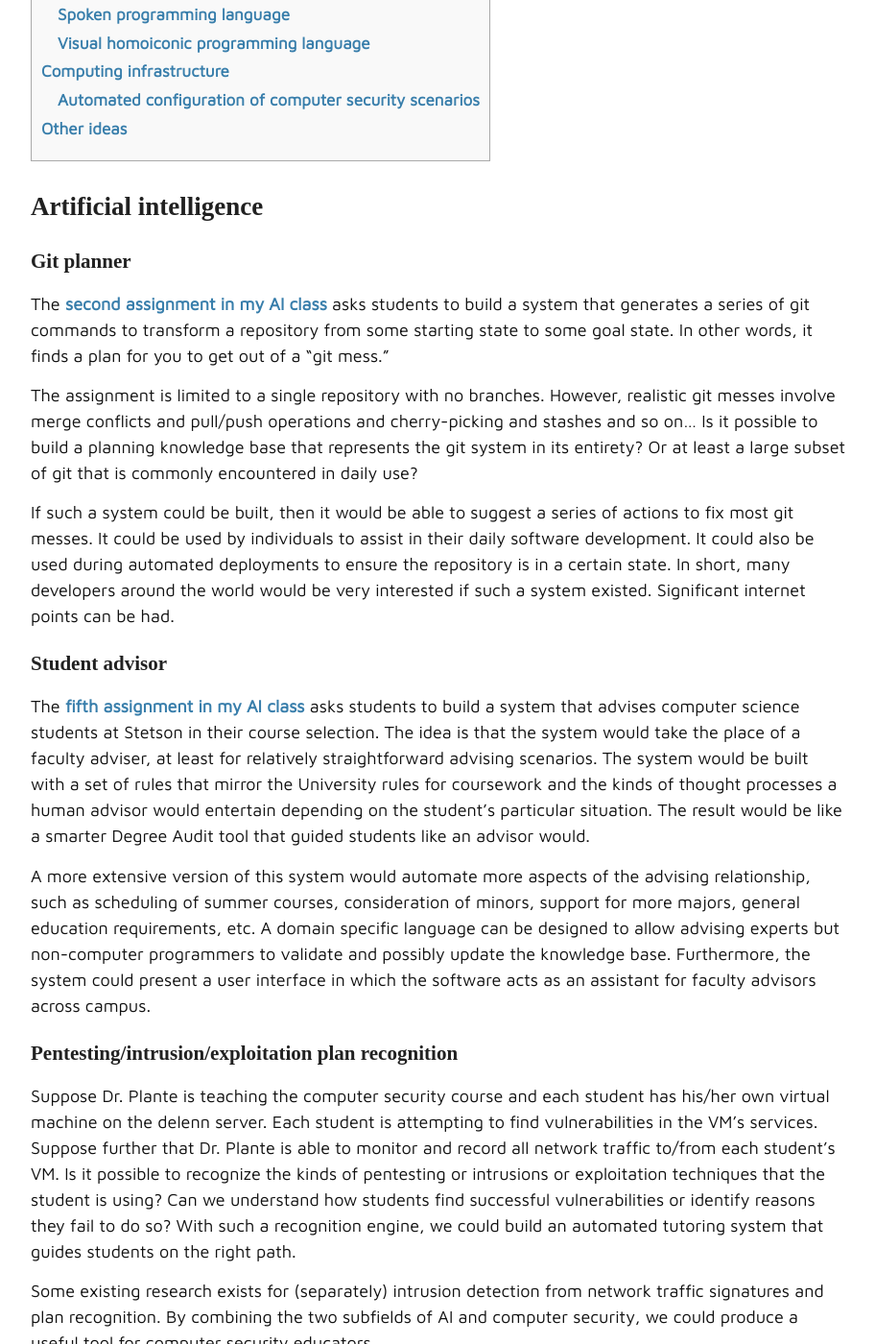
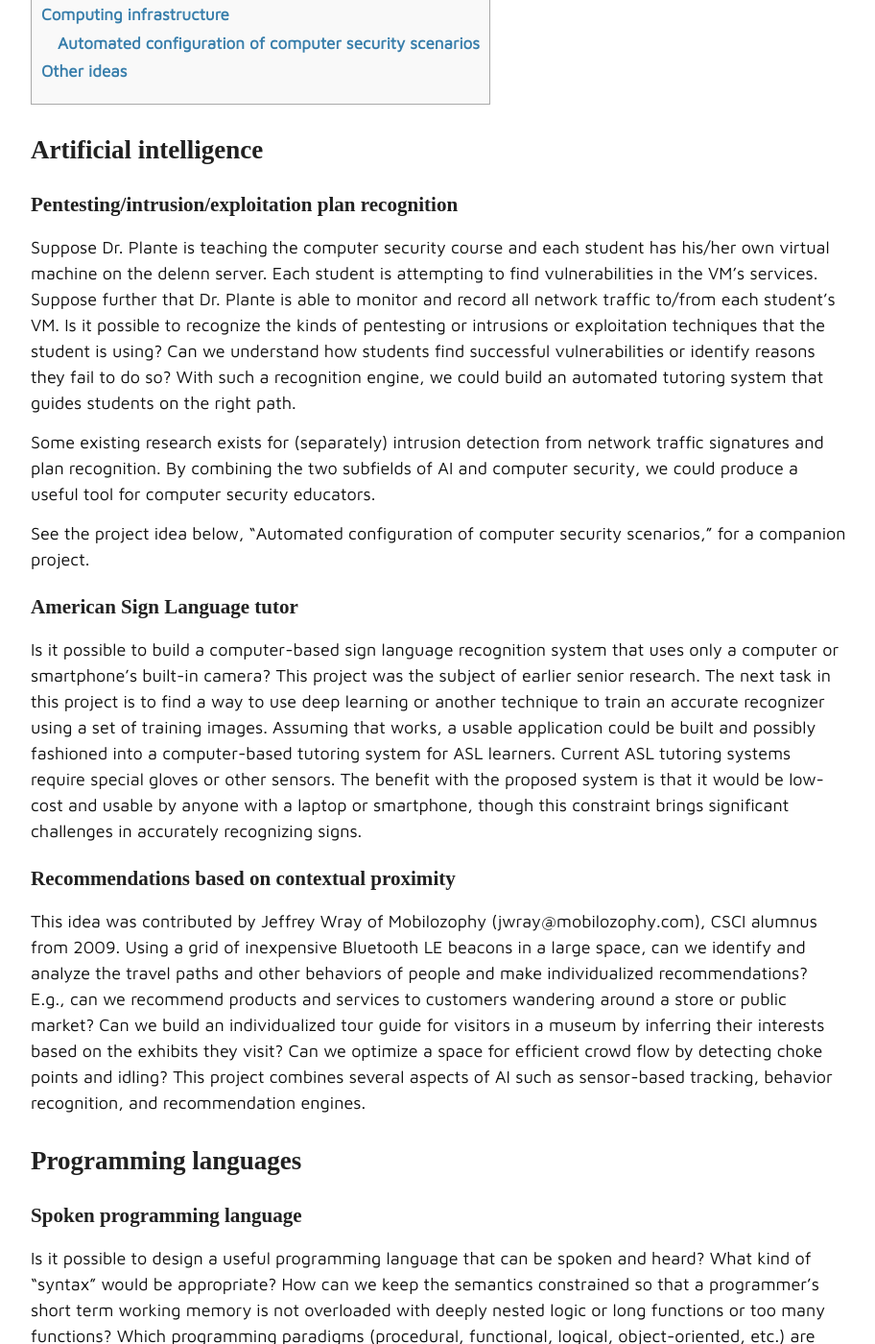
Before and after one commit to joshuaeckroth/faculty-website, a Jekyll site: the page built from notes/senior-research-ideas.markdown, in a window 1280 px wide and 1400 px high, scrolled down 433 px. Shown: the whole window at 96% size, without its empty margins (183-1095 px from the left). Built offline with Jekyll 4.4.1, drawn with Linux system fonts in a browser that asks for light colours; some web fonts are replaced; some of the changed text lies outside the part shown.

Commit message:
Updated publications and added current/past senior research

```diff
--- a/notes/senior-research-ideas.markdown
+++ b/notes/senior-research-ideas.markdown
@@ -9,51 +9,6 @@ If you are looking for a senior research project, consider the
 following ideas, or talk to me to brainstorm new ones.
 
 ## Artificial intelligence
-
-### Git planner
-
-The
-[second assignment in my AI class](http://csci431.artifice.cc/assignments/a02.html)
-asks students to build a system that generates a series of git
-commands to transform a repository from some starting state to some
-goal state. In other words, it finds a plan for you to get out of a
-"git mess."
-
-The assignment is limited to a single repository with no
-branches. However, realistic git messes involve merge conflicts and
-pull/push operations and cherry-picking and stashes and so on... Is it
-possible to build a planning knowledge base that represents the git
-system in its entirety? Or at least a large subset of git that is
-commonly encountered in daily use?
-
-If such a system could be built, then it would be able to suggest a
-series of actions to fix most git messes. It could be used by individuals
-to assist in their daily software development. It could also be used
-during automated deployments to ensure the repository is in a certain
-state. In short, many developers around the world would be very
-interested if such a system existed. Significant internet points can
-be had.
-
-### Student advisor
-
-The
-[fifth assignment in my AI class](http://csci431.artifice.cc/assignments/a05.html)
-asks students to build a system that advises computer science students at
-Stetson in their course selection. The idea is that the system would take the
-place of a faculty adviser, at least for relatively straightforward advising
-scenarios. The system would be built with a set of rules that mirror the
-University rules for coursework and the kinds of thought processes a human
-advisor would entertain depending on the student's particular situation. The
-result would be like a smarter Degree Audit tool that guided students like an
-advisor would.
-
-A more extensive version of this system would automate more aspects of the
-advising relationship, such as scheduling of summer courses, consideration of
-minors, support for more majors, general education requirements, etc. A domain
-specific language can be designed to allow advising experts but non-computer
-programmers to validate and possibly update the knowledge base. Furthermore,
-the system could present a user interface in which the software acts as an
-assistant for faculty advisors across campus.
 
 ### Pentesting/intrusion/exploitation plan recognition
 
```
Also changed, not shown: _layouts/index.html (+9 -2 lines), notes/current-past-senior-research.markdown (added, +50 -0 lines), notes/recent-publications.markdown (+13 -7 lines).
